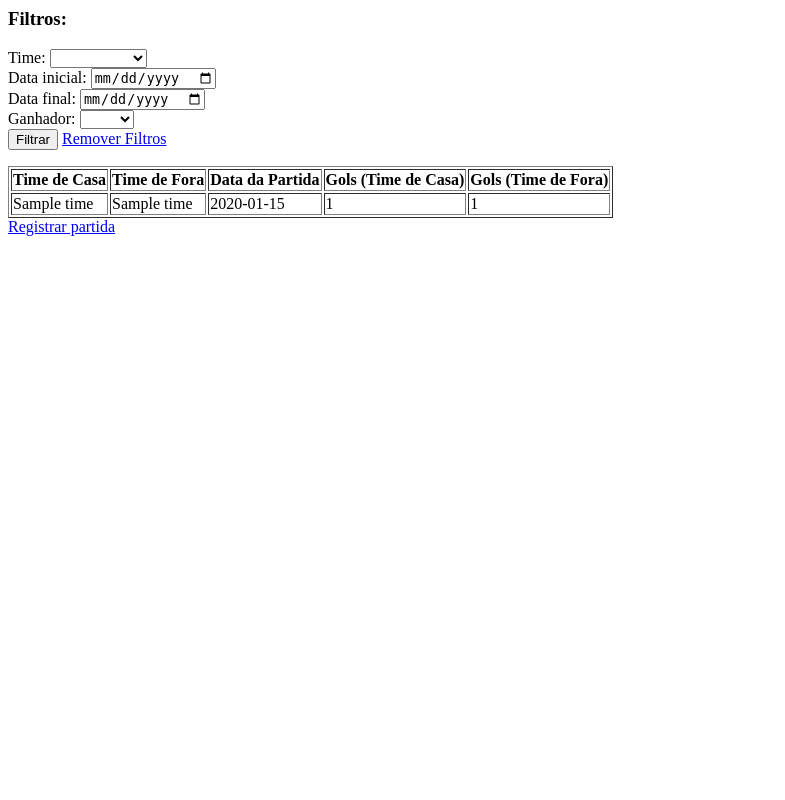
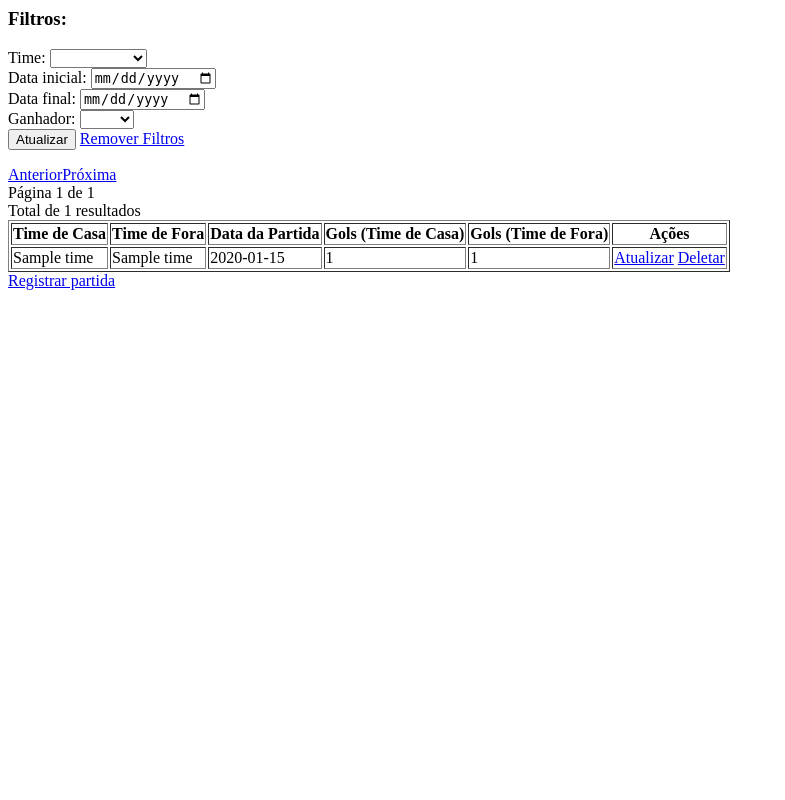
Before and after one commit to PedroFranzoi/CRUD_futebol_login, a PHP site: page /partidas/read.php in a window 1280 px wide. Shown: the whole page, without its empty margins (0-785 px from the left). Run offline with PHP 8.4, Linux system fonts and the light colour scheme; tables that the repository leaves empty hold one stand-in row (values such as "Sample post").

Commit message:
ADD: delecao e paginacao de partidas

```diff
--- a/public/partidas/read.php
+++ b/public/partidas/read.php
@@ -4,7 +4,7 @@ include '../../config/db.php';
 $sqlTimes = "SELECT id, nome FROM times WHERE 1=1";
 $resultTimes = $conn->query($sqlTimes);
 
-$sql = "SELECT timeCasa.nome AS nomeCasa, timeFora.nome AS nomeFora, data_jogo, gols_casa, gols_fora FROM partidas INNER JOIN times timeCasa ON partidas.time_casa_id = timeCasa.id INNER JOIN times timeFora ON partidas.time_fora_id = timeFora.id";
+$sql = "SELECT partidas.id AS id_partida, timeCasa.nome AS nomeCasa, timeFora.nome AS nomeFora, data_jogo, gols_casa, gols_fora FROM partidas INNER JOIN times timeCasa ON partidas.time_casa_id = timeCasa.id INNER JOIN times timeFora ON partidas.time_fora_id = timeFora.id";
 
 if (isset($_GET['id_time']) && $_GET['id_time'] != '') {
     $idTime = $_GET['id_time'];
@@ -28,7 +28,36 @@ if (isset($_GET['ganhou']) && $_GET['ganhou'] != '') {
 
 }
 
+$pagina = 0;
+$registroPorPagina = 2;
+$resultado = mysqli_query($conn, $sql);
+$num_linhas = mysqli_num_rows($resultado);
+$total_paginas = $num_linhas / $registroPorPagina;
+$total_paginas = ceil($total_paginas);
+
+if($resultado->num_rows > 0){
+if(isset($_GET['pagina'])){
+    $pagina = $_GET['pagina'];
+}
+if($pagina < 0){
+    $pagina = 0;
+}
+
+if($pagina >= $total_paginas){
+    $pagina = $total_paginas - 1;
+}
+
+$paginaAnterior = $pagina -1;
+$paginaPosterior = $pagina +1;
+
+$index = $pagina * $registroPorPagina;
+
+$sql .= " LIMIT $index, $registroPorPagina";
+
 $result = $conn->query($sql);
+}
+
+
 ?>
 
 <html lang="pt-BR">
@@ -57,18 +86,22 @@ $result = $conn->query($sql);
             <option value="casa" <?php if(isset($_GET['ganhou'])){if($_GET['ganhou'] == 'casa'){echo 'selected';}} ?>>Casa</option>
             <option value="fora" <?php if(isset($_GET['ganhou'])){if($_GET['ganhou'] == 'fora'){echo 'selected';}} ?>>Fora</option>
         </select><br>
-        <button type="submit">Filtrar</button>
+        <button type="submit">Atualizar</button>
     <a href="read.php">Remover Filtros</a>
 </form>
 
-</body>
-</html>
+
 
 <?php
 
 
 
-if($result->num_rows > 0){
+if($resultado->num_rows > 0){
+    $paginaExibida = $pagina + 1;
+    echo "<a href='?pagina=$paginaAnterior'>Anterior</a>";
+echo "<a href='?pagina=$paginaPosterior'>Próxima</a>";
+echo "<br> Página $paginaExibida de $total_paginas";
+echo "<br> Total de $num_linhas resultados";
 
     echo "<table border = '1'>
         <tr>
@@ -77,6 +110,7 @@ if($result->num_rows > 0){
             <th> Data da Partida </th>
             <th> Gols (Time de Casa) </th>
             <th> Gols (Time de Fora) </th>
+            <th> Ações </th>
         </tr>
     ";
 
@@ -88,6 +122,10 @@ if($result->num_rows > 0){
                 <td> {$row['data_jogo']} </td>
                 <td> {$row['gols_casa']} </td>
                 <td> {$row['gols_fora']} </td>
+                <td>
+                    <a href='update.php?id={$row['id_partida']}'>Atualizar</a>
+                    <a href='delete.php?id={$row['id_partida']}'>Deletar</a>
+                </td>
             </tr>
         ";
     }
@@ -100,3 +138,5 @@ echo "<a href='create.php'>Registrar partida</a>";
 $conn -> close();
 
 ?>
+</body>
+</html>
```
Also changed, not shown: public/partidas/delete.php (added, +33 -0 lines).
